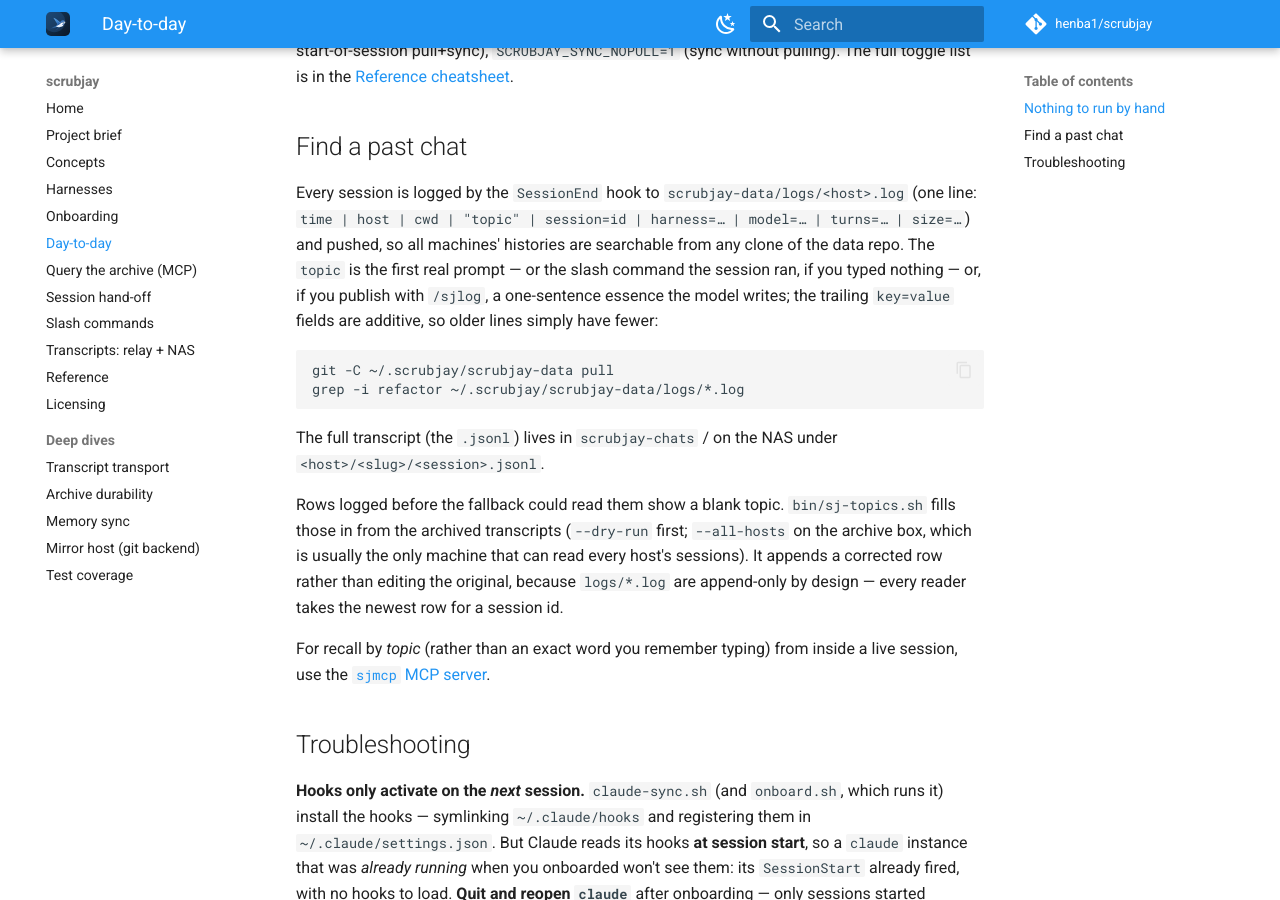
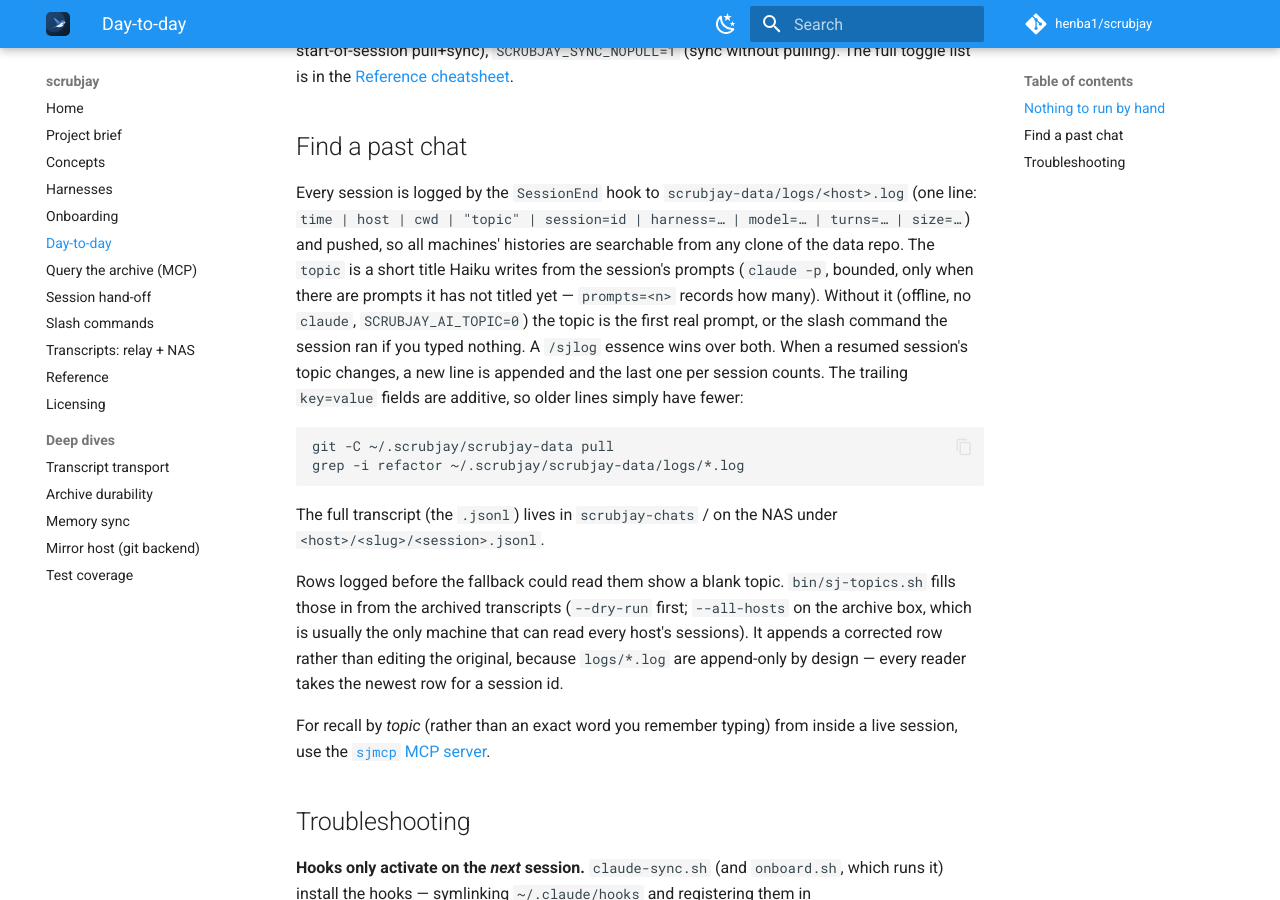
Before and after one commit to henba1/scrubjay, an MkDocs documentation site: the page built from docs/day-to-day.md, in a window 1280 px wide and 900 px high, scrolled down 771 px. Built offline with MkDocs 1.6.1 and Material for MkDocs 9.7.7, drawn with Linux system fonts in a browser that asks for light colours; comment, search, counter and statistics services are not loaded.

Commit message:
Haiku titles each session, and the catalogue row follows the topic (#91)
* feat: catalogue topic covers the whole session, and the row follows it

Lookup commands (/sjtable, /sjresume, /sjget) no longer title a session that has prose; a
distinct later prompt adds a " + " part. sj_log_row appends a new row when the topic moved
instead of being write-once; an /sjlog essence is marked essence=1 and only replaced by another.
Readable filenames keep the first prompt (mode `first`).

Co-Authored-By: Claude <noreply@anthropic.com>

* feat: Haiku titles the session; the deterministic topic is the fallback

Replaces the word-overlap heuristic. sj_log_row asks `claude -p --model haiku` (bounded, no
settings so no hooks, no session persistence, SCRUBJAY_NO_HOOKS=1) for a title of the session's
prose prompts, records the prompt count it titled (prompts=<n>) so it re-bills only for new
prose, and never downgrades a model title on a failed call. Reconcile makes no call (it runs in
SessionStart). SCRUBJAY_AI_TOPIC=0 opts out.

Co-Authored-By: Claude <noreply@anthropic.com>

---------

Co-authored-by: Claude <noreply@anthropic.com>

````diff
--- a/docs/day-to-day.md
+++ b/docs/day-to-day.md
@@ -31,9 +31,12 @@ The full toggle list is in the [Reference cheatsheet](reference.md#toggle-behavi
 Every session is logged by the `SessionEnd` hook to `scrubjay-data/logs/<host>.log`
 (one line: `time | host | cwd | "topic" | session=id | harness=… | model=… | turns=… | size=…`)
 and pushed, so all machines' histories are searchable from any clone of the data repo. The
-`topic` is the first real prompt — or the slash command the session ran, if you typed nothing —
-or, if you publish with `/sjlog`, a one-sentence essence the model writes; the trailing
-`key=value` fields are additive, so older lines simply have fewer:
+`topic` is a short title Haiku writes from the session's prompts (`claude -p`, bounded, only when
+there are prompts it has not titled yet — `prompts=<n>` records how many). Without it (offline, no
+`claude`, `SCRUBJAY_AI_TOPIC=0`) the topic is the first real prompt, or the slash command the
+session ran if you typed nothing. A `/sjlog` essence wins over both. When a resumed session's topic
+changes, a new line is appended and the last one per session counts. The trailing `key=value`
+fields are additive, so older lines simply have fewer:
 
 ```sh
 git -C ~/.scrubjay/scrubjay-data pull
````
Also changed, not shown: commands/sjlog.md (+1 -1 lines), docs/projectbrief.md (+2 -3 lines), docs/reference.md (+3 -2 lines), 7 other files.
